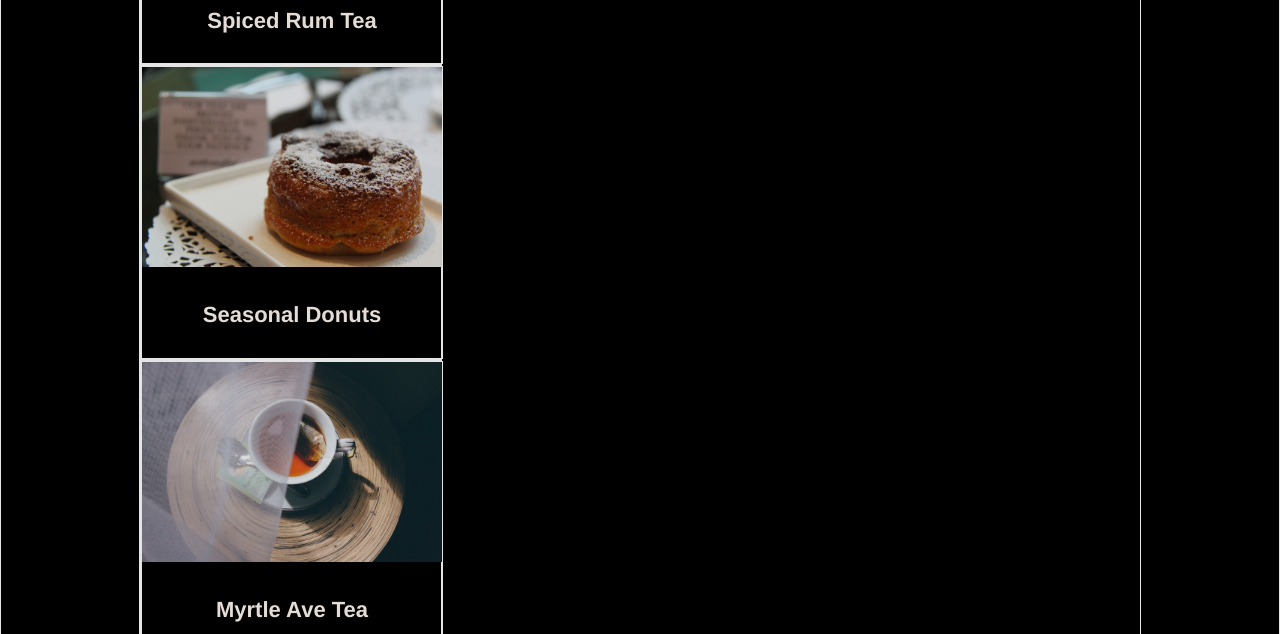
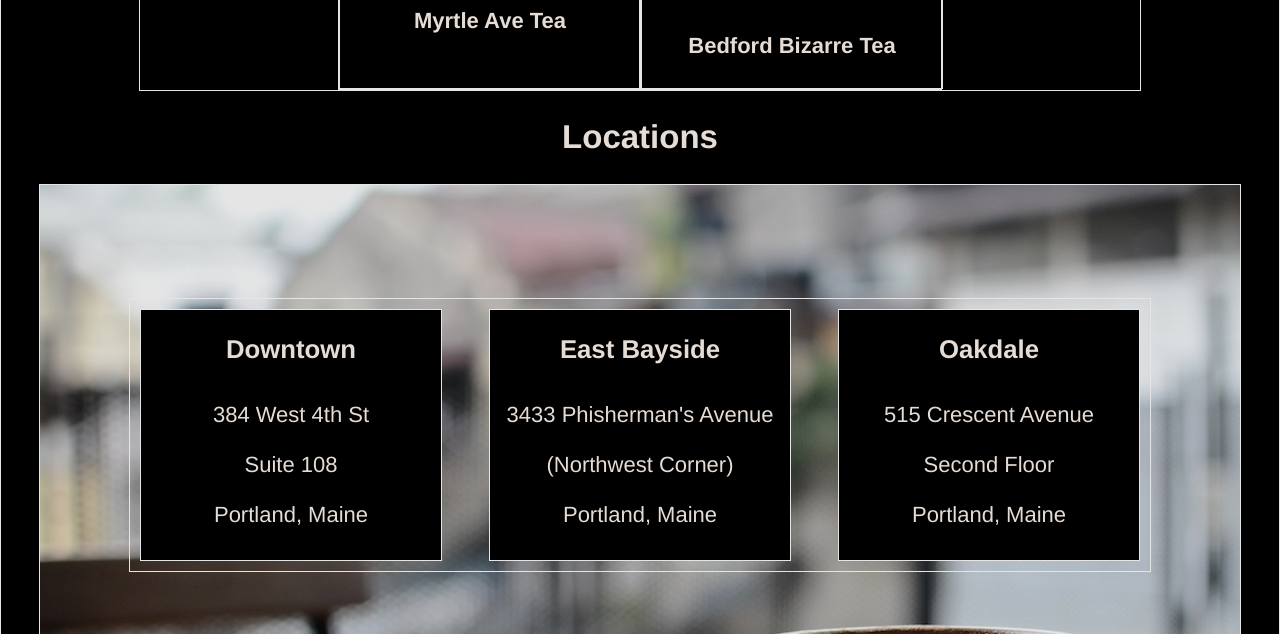
Before and after one commit to ratinsl/tea_cozy, a plain HTML site: page index.html in a window 1280 px wide. Shown: the part 1518-2152 px from the top of the page. Drawn offline with Linux system fonts and the light colour scheme.

Commit message:
Adjusted main areas

```diff
--- a/index.html
+++ b/index.html
@@ -29,11 +29,12 @@
     <!-- Tea of the Month -->
     <div class="main-content">
 
+
+      <div class="head-text">
+        <h2>Tea of the Month</h2>
+        <h4>What's Steeping at The Tea Cozy?</h4>
+      </div>
       <div class=tea-month>
-        <div class="head-text">
-          <h2>Tea of the Month</h2>
-          <h4>What's Steeping at The Tea Cozy?</h4>
-        </div>
 
         <!-- Image area -->
         <div class="tea-thumb">
@@ -74,29 +75,30 @@
       </div>
 
       <!-- Location Area -->
+
+      <h2>Locations</h2>
       <div class="locations">
-        <h2>Locations</h2>
         <!-- Location 1 -->
         <div class="area-container">
           <div class="area">
             <h3>Downtown</h3>
-            <span>384 West 4th St</span>
-            <span>Suite 108</span>
-            <span>Portland, Maine</span>
+            <span class="info">384 West 4th St</span><br />
+            <span class="info">Suite 108</span><br />
+            <span class="info">Portland, Maine</span>
           </div>
           <!-- Location 2 -->
           <div class="area">
             <h3>East Bayside</h3>
-            <span>3433 Phisherman's Avenue</span>
-            <span>(Northwest Corner)</span>
-            <span>Portland, Maine</span>
+            <span class="info">3433 Phisherman's Avenue</span><br />
+            <span class="info">(Northwest Corner)</span><br />
+            <span class="info">Portland, Maine</span>
           </div>
           <!-- Location 3 -->
           <div class="area">
             <h3>Oakdale</h3>
-            <span>515 Crescent Avenue</span>
-            <span>Second Floor</span>
-            <span>Portland, Maine</span>
+            <span class="info">515 Crescent Avenue</span><br />
+            <span class="info">Second Floor</span><br />
+            <span class="info">Portland, Maine</span>
           </div>
         </div>
       </div>
--- a/resources/css/style.css
+++ b/resources/css/style.css
@@ -79,6 +79,9 @@ nav span {
 /* Tea of Month Start */
 
 .tea-month {
+  display: flex;
+  justify-content: center;
+  flex-wrap: wrap;
   padding-top: 69px;
   width: 1000px;
   margin: auto;
@@ -99,7 +102,9 @@ nav span {
   justify-content: center;
   align-items: center;
   height: 500px;
-
+  width: 1200px;
+  margin: auto;
+  background-image: url("../images/img-locations-background.jpg");
 }
 
 .area-container {
@@ -111,7 +116,12 @@ nav span {
 }
 
 .area {
-  height: 300px;
+  height: 250px;
   width: 300px;
   background-color: Black;
 }
+
+.area .info {
+  line-height: 50px;
+
+}
```
